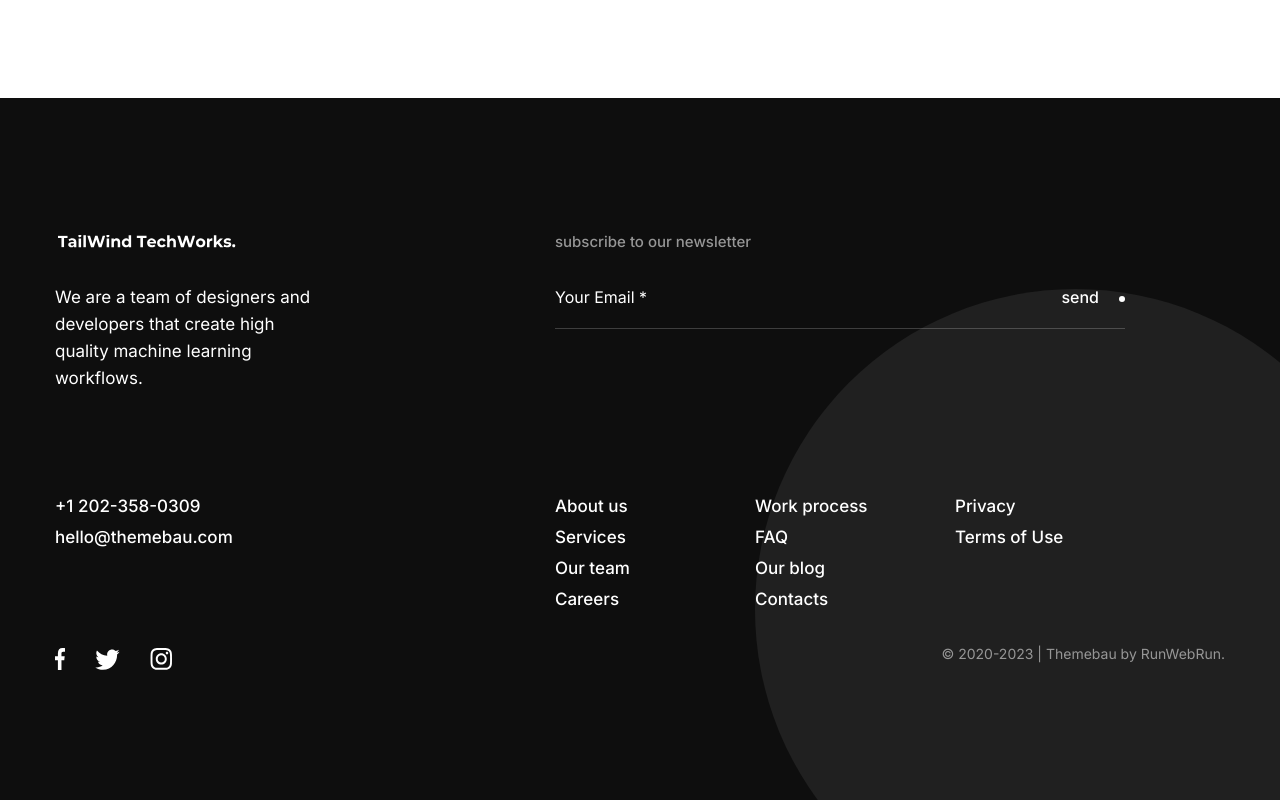
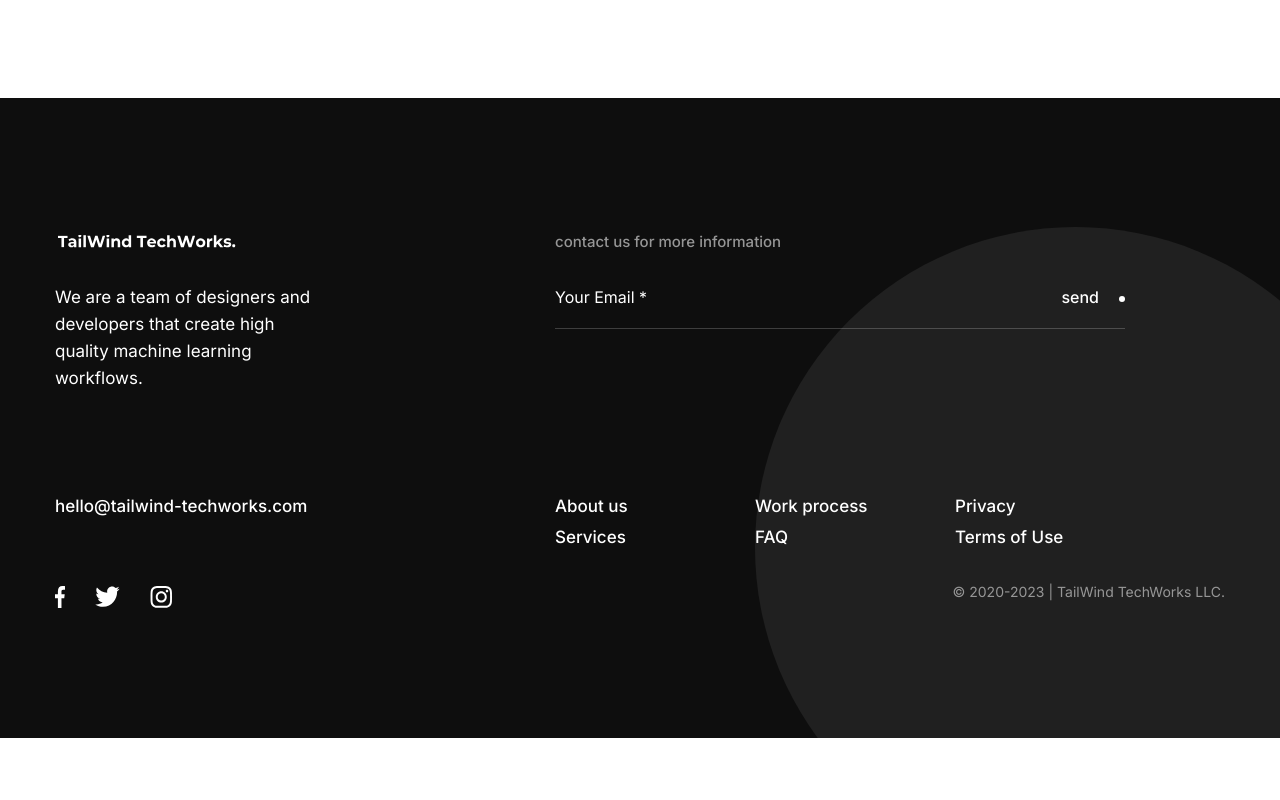
Before and after one commit to AlexCodeGlider/tailwind-techworks, a React (Create React App) app: page /creative-agency in a window 1280 px wide. Shown: the part 4155-4955 px from the top of the page. After the commit the page ends 4893 px from the top, so only its background shows below. Built offline with nearby package versions, Linux system fonts and the light colour scheme; what google-maps-react would draw is missing.

Commit message:
Update contact information in Footer1.js

```diff
--- a/src/Layouts/CommonLayouts/Footer1.js
+++ b/src/Layouts/CommonLayouts/Footer1.js
@@ -34,7 +34,7 @@ const Footer = () => {
             <div className="d-none d-lg-block col-2"></div>
             <Col lg={6}>
               <p className="subtitle mb-30 text-muted">
-                subscribe to our newsletter
+                contact us for more information
               </p>
               <form action="#">
                 <div className="form-group-overlay">
@@ -59,16 +59,11 @@ const Footer = () => {
             <Col lg={3}>
               <ul className="nav flex-column text-white">
                 <li className="nav-item">
-                  <NavLink to="callto:+1 202-358-0309" className="nav-link">
-                    +1 202-358-0309
-                  </NavLink>
-                </li>
-                <li className="nav-item">
                   <NavLink
-                    to="mailto:hello@themebau.com?subject=Test%20Address%20Email"
+                    to="mailto:hello@tailwind-techworks.com?subject=Homepage%20Contact"
                     className="nav-link"
                   >
-                    hello@themebau.com
+                    hello@tailwind-techworks.com
                   </NavLink>
                 </li>
               </ul>
@@ -88,16 +83,6 @@ const Footer = () => {
                         Services
                       </NavLink>
                     </li>
-                    <li className="nav-item">
-                      <NavLink to="/#" className="nav-link">
-                        Our team
-                      </NavLink>
-                    </li>
-                    <li className="nav-item">
-                      <NavLink to="/#" className="nav-link">
-                        Careers
-                      </NavLink>
-                    </li>
                   </ul>
                 </Col>
                 <Col lg={4} className="col-12">
@@ -110,16 +95,6 @@ const Footer = () => {
                     <li className="nav-item">
                       <NavLink to="/#" className="nav-link">
                         FAQ
-                      </NavLink>
-                    </li>
-                    <li className="nav-item">
-                      <NavLink to="/#" className="nav-link">
-                        Our blog
-                      </NavLink>
-                    </li>
-                    <li className="nav-item">
-                      <NavLink to="/#" className="nav-link">
-                        Contacts
                       </NavLink>
                     </li>
                   </ul>
@@ -147,7 +122,7 @@ const Footer = () => {
               <ul className="nav text-white align-items-center">
                 <li className="nav-item">
                   <NavLink
-                    to="//facebook.com/runwebrun"
+                    to="//facebook.com/"
                     className="nav-link"
                   >
                     <svg
@@ -166,7 +141,7 @@ const Footer = () => {
                 </li>
                 <li className="nav-item">
                   <NavLink
-                    to="//twitter.com/runwebrun"
+                    to="//X.com/"
                     className="nav-link"
                   >
                     <svg
@@ -185,7 +160,7 @@ const Footer = () => {
                 </li>
                 <li className="nav-item">
                   <NavLink
-                    to="//instagram.com/runwebrun"
+                    to="//instagram.com/"
                     className="nav-link"
                   >
                     <svg
@@ -206,7 +181,7 @@ const Footer = () => {
             </Col>
             <Col className="col-auto">
               <div className="footer-copyright">
-                © 2020-2023 | Themebau by RunWebRun.
+                © 2020-2023 | TailWind TechWorks LLC.
               </div>
             </Col>
           </Row>
```
